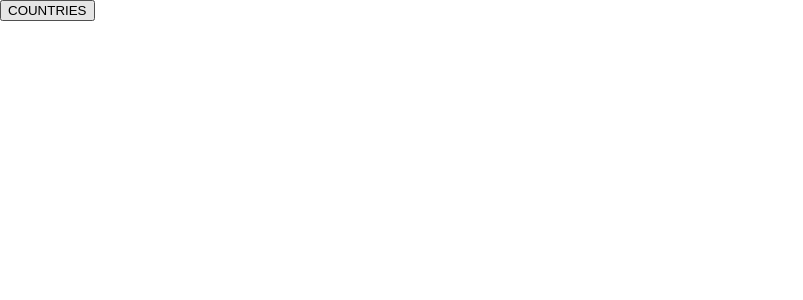
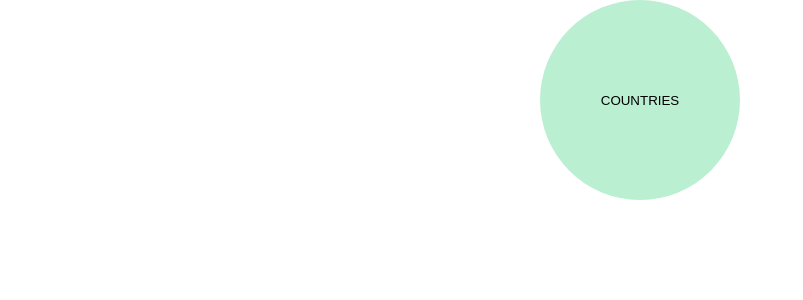
Before and after one commit to denisussined/project_countries, a React (Create React App) app: page / in a window 1280 px wide. Shown: the top 300 px of the page, without its empty margins (0-803 px from the left). Built offline with nearby package versions, Linux system fonts and the light colour scheme.

Commit message:
Added style to InitialPage.jsx

```diff
--- a/src/components/initialPage/InitialPage.jsx
+++ b/src/components/initialPage/InitialPage.jsx
@@ -1,3 +1,5 @@
+import './InitialPage.sass'
+
 const InitialPage = () => {
     return (
         <main className={"initialPage"}>
--- /dev/null
+++ b/src/components/initialPage/InitialPage.sass
@@ -0,0 +1,16 @@
+.initialPage
+  flex: 1 1 auto
+  display: grid
+
+  button
+    padding: 0
+    margin: auto
+    border-radius: 50%
+    border: 0
+    height: 200px
+    width: 200px
+    background-color: #baefd1
+
+    &:hover
+      cursor: pointer
+      background-color: #87efdf
```
